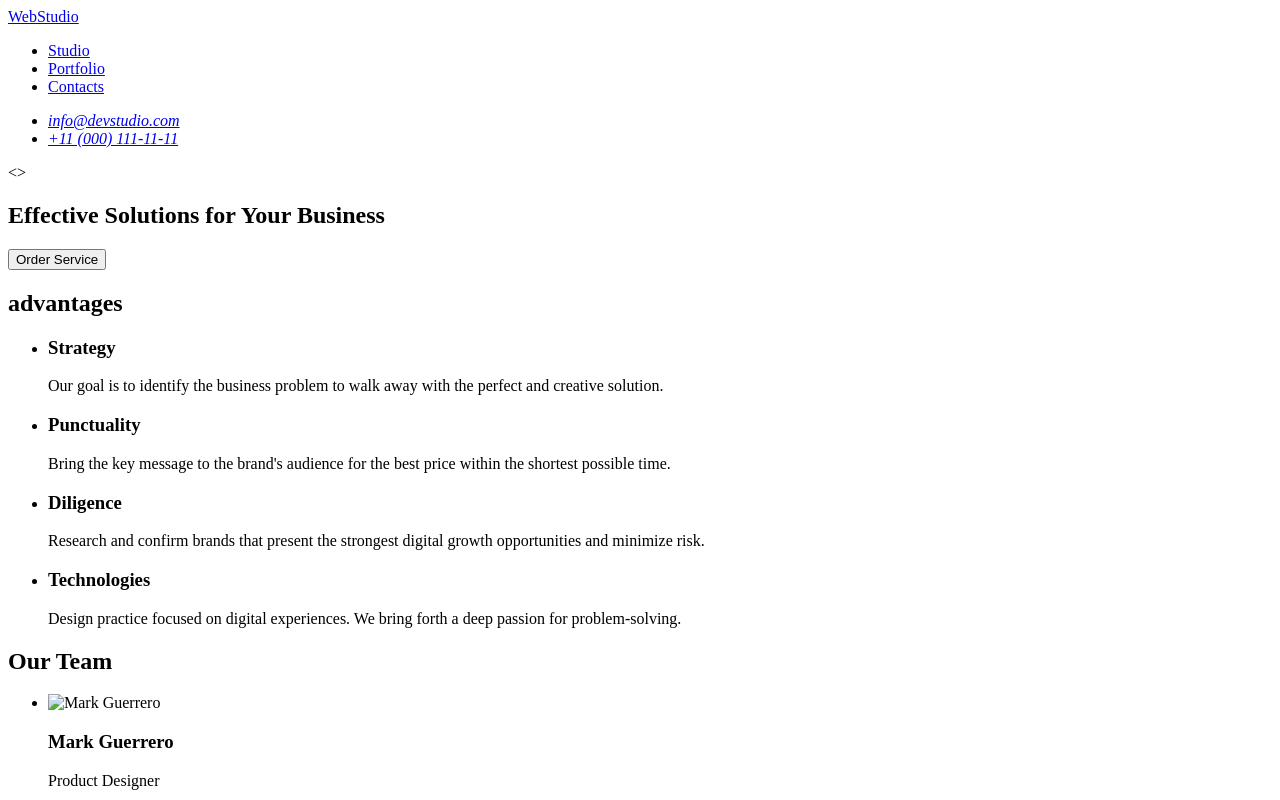
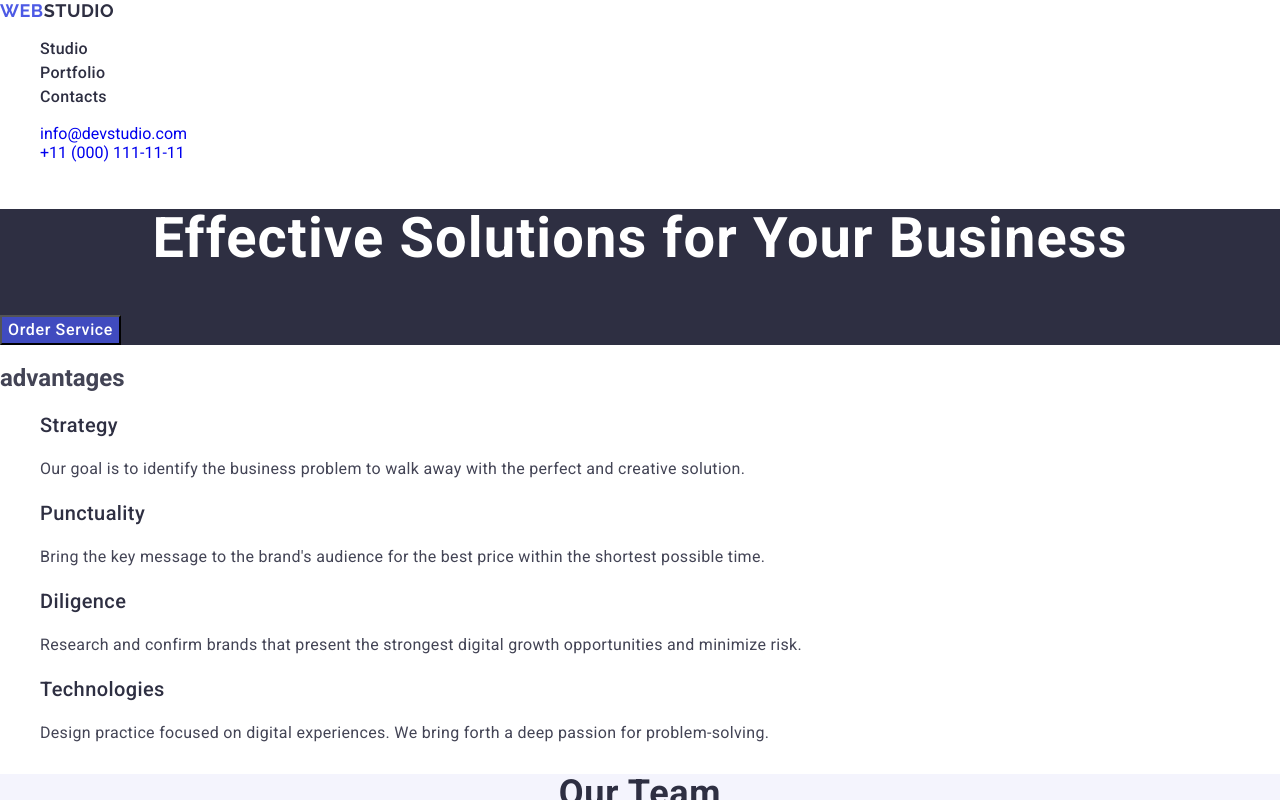
Before and after one commit to Lana-goit/goit-markup-hw-02, a plain HTML site: page index.html in a window 1280 px wide. Both pictures are taken after a click on the button "Order Service". Shown: the top 800 px of the page. Drawn offline with nearby package versions, Linux system fonts and the light colour scheme.

Commit message:
add index.html file

```diff
--- a/css/styles.css
+++ b/css/styles.css
@@ -0,0 +1,167 @@
+body{
+    font-family: "Roboto",sans-serif;
+    background-color: #fff;
+    color: #434455;
+}
+a{
+    text-decoration: none;
+
+}
+ul{
+    list-style: none;
+
+}
+/* header */
+.header-logo{
+    font-family: "Raleway", sans-serif;
+    font-weight: 700;
+    font-size: 18px;
+    line-height: 1.17;
+    letter-spacing: 0.03em;
+    text-transform: uppercase;
+    color: #4d5ae5;
+}
+
+.header-logo-span{
+    font-family: "Raleway", sans-serif;
+    color: #2e2f42;
+  }
+
+.header-nav{
+    font-weight: 500;
+    font-size: 16px;
+    line-height: 1.5;
+    letter-spacing: 0.02em;
+    color: #2e2f42;
+}
+.header-nav:hover
+.header-nav:focus {
+    color: #404bbf;
+
+}
+.contacts-header{
+    font-style: normal;
+
+}
+
+    .contacts-studio{
+        font-weight: 400;
+        font-size: 16px;
+        line-height: 1.5;
+        letter-spacing: 0.02em;
+        color: #404bbf;
+
+    }
+/* main */
+.section-main{
+    background: #2e2f42;
+}
+.main-logo{
+    font-weight: 700;
+    font-size: 56px;
+    line-height: 1.07;
+    letter-spacing: 0.02em;
+    text-align: center;
+    color: #fff;
+
+}
+.main-button {
+    font-weight: 500;
+    font-size: 16px;
+    line-height: 1.5;
+    letter-spacing: 0.04em;
+    color: #fff;
+    background-color: #4d5ae5;
+    cursor: pointer;
+}
+.main-button:hover,
+.main-button:focus {
+    background-color: #404bbf;
+}
+
+  /* advantages */
+
+.advantages-title {
+    font-weight: 500;
+    font-size: 20px;
+    line-height: 1.2;
+    letter-spacing: 0.02em;
+    color: #2e2f42;
+}
+  .advantages-par {
+    font-weight: 400;
+    font-size: 16px;
+    line-height: 1.5;
+    letter-spacing: 0.02em;
+    color: #434455;
+  }
+
+  /* Our Team */
+  .section-ourteam {
+    background-color: #f4f4fd;
+}
+.ourteam-title {
+    font-weight: 700;
+    font-size: 36px;
+    line-height: 1.11;
+    text-align: center;
+    letter-spacing: 0.02em;
+    text-transform: capitalize;
+    color: #2e2f42;
+}
+.section-list {
+    background-color: #ffffff;
+}
+.person-name {
+    font-weight: 500;
+    font-size: 20px;
+    line-height: 1.2;
+    letter-spacing: 0.02em;
+    color: #2e2f42;
+}
+.job-title {
+    font-weight: 400;
+    font-size: 16px;
+    line-height: 1.5;
+    letter-spacing: 0.02em;
+    color: #434455;
+}
+  /* Our Portfolio */
+.portfolio-title {
+    font-weight: 700;
+    font-size: 36px;
+    line-height: 1.11;
+    text-align: center;
+    letter-spacing: 0.02em;
+    text-transform: capitalize;
+    color: #2e2f42;
+}
+.name-portfolio{
+    font-weight: 500;
+    font-size: 20px;
+    line-height: 1.2;
+    letter-spacing: 0.02em;
+    color: #2e2f42;
+}
+.portfolio-content{
+    font-weight: 400;
+    font-size: 16px;
+    line-height:1.5;
+    letter-spacing: 0.02em;
+    color: #434455;
+}
+.footer-logo{
+    font-family:"Raleway", sans-serif;
+    color: #f4f4fd;
+
+}
+.footer-section{
+    background: #2e2f42;
+}
+.footer-content{
+    font-weight: 400;
+    font-size: 16px;
+    line-height: 1.5;
+    letter-spacing: 0.02em;
+    color: #f4f4fd;
+}
--- a/index.html
+++ b/index.html
@@ -4,20 +4,28 @@
     <meta charset="UTF-8">
     <meta name="viewport" content="width=device-width, initial-scale=1.0">
     <title>WebStudio</title>
-    <link rel="stylesheet" href="./css/styles.css" />
+    <link rel="stylesheet"
+    href="https://cdnjs.cloudflare.com/ajax/libs/modern-normalize/2.0.0/modern-normalize.min.css"
+  />
+  <link rel="preconnect" href="https://fonts.googleapis.com"/>
+  <link rel="preconnect" href="https://fonts.gstatic.com" crossorigin/>
+  <link
+    href="https://fonts.googleapis.com/css2?family=Raleway:wght@700&family=Roboto:wght@400;500;700&display=swap"rel="stylesheet"/>
+
+<link rel="stylesheet" href="./css/styles.css"/>
 </head>
 <body>
     <!-- header -->
     <header>
         <nav>
-            <a href="./index.html">WebStudio</a>
+            <a href="./index.html" class="header-logo">Web<span class="header-logo-span">Studio</span></a>
             <ul>
-    <li><a href="./index.html">Studio</a></li>
-    <li><a href="./index.html">Portfolio</a></li>
-    <li><a href="./index.html">Contacts</a></li>
+    <li><Studio href="./index.html"class="header-nav">Studio</a></li>
+    <li><a href="./index.html" class="header-nav">Portfolio</a></li>
+    <li><a href="./index.html" class="header-nav">Contacts</a></li>
     </ul>
     </nav>
-<address>
+   <address class="contacts-header">
     <ul>
         <li><a href="mailto:info@devstudio.com">info@devstudio.com</a> </li>
         <li><a href="tel:+110001111111">+11 (000) 111-11-11</a> </li>
@@ -25,50 +33,51 @@
 </address>
 </header>
 <!-- main -->
-<>
-<section>
-    <h1>Effective Solutions
+<main>
+<section class="section-main">
+    <h1 class="main-logo">Effective Solutions
         for Your Business</h1>
-        <button type="button">Order Service</button>
-</section>
-<section>
+        <button type="button" class="main-button">Order Service</button>
+        </section>
+
 <h2>advantages</h2>
  <ul>
-         <li><h3>Strategy</h3>
-    <p>Our goal is to identify the business problem to walk away with the perfect and creative solution.</p></li>
-        <li><h3>Punctuality</h3>
-    <p>Bring the key message to the brand's audience for the best price within the shortest possible time.</p></li>
-<li><h3>Diligence</h3>
-    <p>Research and confirm brands that present the strongest digital growth opportunities and minimize risk.</p></li>
-<li><h3>Technologies</h3>
-    <p>Design practice focused on digital experiences. We bring forth a deep passion for problem-solving.</p></li>
+         <li><h3 class="advantages-title">Strategy</h3>
+
+    <p class="advantages-par">Our goal is to identify the business problem to walk away with the perfect and creative solution.</p></li>
+        <li><h3 class="advantages-title">Punctuality</h3>
+    <p class="advantages-par">Bring the key message to the brand's audience for the best price within the shortest possible time.</p></li>
+<li><h3 class="advantages-title">Diligence</h3>
+    <p class="advantages-par">Research and confirm brands that present the strongest digital growth opportunities and minimize risk.</p></li>
+<li><h3 class="advantages-title">Technologies</h3>
+    <p class="advantages-par">Design practice focused on digital experiences. We bring forth a deep passion for problem-solving.</p></li>
 </ul>
 </section>
 <!-- Our Team -->
-<section>
-    <h2>Our Team</h2>
+<section class="section-ourteam">
+    <h2 class="ourteam-title">Our Team</h2>
     <ul>
-        <li>
+        <li class="section-list">
           <img src="./images/img.jpg" alt="Mark Guerrero" width="264"/>
-          <h3>Mark Guerrero</h3>
-          <p>Product Designer</p>
+          <h3 class="person-name">Mark Guerrero</h3>
+          <p class="job-title">Product Designer</p>
          </li>
 
-        <li>
+        <li class="section-list">
             <img src="./images/img-2.jpg" alt="Tom Ford" width="264"/>
-            <h3>Tom Ford</h3>
-            <p>Frontend Developer</p>
+            <h3 class="person-name">Tom Ford</h3>
+            <p class="job-title">Frontend Developer</p>
         </li>
-        <li>
+        <li class="section-list">
             <img src="./images/img-3.jpg"
             alt="Camila Garcia" width="264"/>
-            <h3>Camila Garcia</h3>
-            <p>Marketing</p>
+            <h3 class="person-name">Camila Garcia</h3>
+            <p class="job-title">Marketing</p>
             </li>
-            <li>
+            <li class="section-list">
                 <img src="./images/img-4.jpg" alt="Daniel Wilson" width="264"/>
-                <h3>Daniel Wilson</h3>
-                <p>UI Designer</p>
+                <h3 class="person-name">Daniel Wilson</h3>
+                <p class="job-title">UI Designer</p>
             </li>
     </ul>
 </section>
@@ -78,32 +87,47 @@
     <h2 class="portfolio-title">Our Portfolio</h2>
     <ul>
     <li>
-        <img src="./images/7.jpg" width="360" alt="Banking App"/>
+        <img src="./images/7.jpg" alt="Banking App"
+        width="360"/>
         <h3 class="name-portfolio">Banking App</h3>
         <p class="portfolio-content">App</p></li>
-    <li><img src="./images/img-7.jpg" width="360" alt="CashlessPayment"/>
+
+    <li>
+        <img src="./images/img-7.jpg" alt="CashlessPayment"
+         width="360"/>
     <h3 class="name-portfolio">Cashless Payment</h3>
     <p class="portfolio-content">Marketing</p></li>
-    <li><img src="./images/img-12.jpg"  width="360" alt="Meditation"/>
+
+    <li>
+        <img src="./images/img-12.jpg" alt="Meditation"
+          width="360"/>
       <h3 class="name-portfolio">Meditation App</h3>
       <p class="portfolio-content">App</p></li>
-    <li><img src="./images/img-9.jpg" width="360" alt="TaxiService"/>
+
+    <li>
+        <img src="./images/img-9.jpg" alt="TaxiService"
+        width="360"/>
         <h3 class="name-portfolio">Taxi Service</h3>
         <p class="portfolio-content">Marketing</p></li>
-    <li><img src="./images/img-11.jpg"width="360" alt="ScreenIllustrations"/>
+
+    <li>
+        <img src="./images/img-11.jpg" alt="ScreenIllustrations"
+        width="360"/>
         <h3 class="name-portfolio">Screen Illustrations</h3>
         <p class="portfolio-content">Design</p></li>
-      <li><img src="./images/img-10.jpg" width="360" alt="OnlineCourses"/>
+      <li>
+        <img src="./images/img-10.jpg" alt="OnlineCourses"
+        width="360"/>
             <h3 class="name-portfolio">Online Courses</h3>
             <p class="portfolio-content">Marketing</p></li>
     </ul>
 </section>
 </main>
-</section>
+
 <!-- footer -->
- <footer>
-    <a href="./index.html">WebStudio</a>
-    <p>Increase the flow of customers and sales for your business with digital marketing & growth solutions.</p>
+ <footer class="footer-section">
+    <a href="./index.html" class="header-logo">Web<span class="footer-logo">Studio</span></a>
+    <p class="footer-content">Increase the flow of customers and sales for your business with digital marketing & growth solutions.</p>
  </footer>
 </body>
 </html>
```
